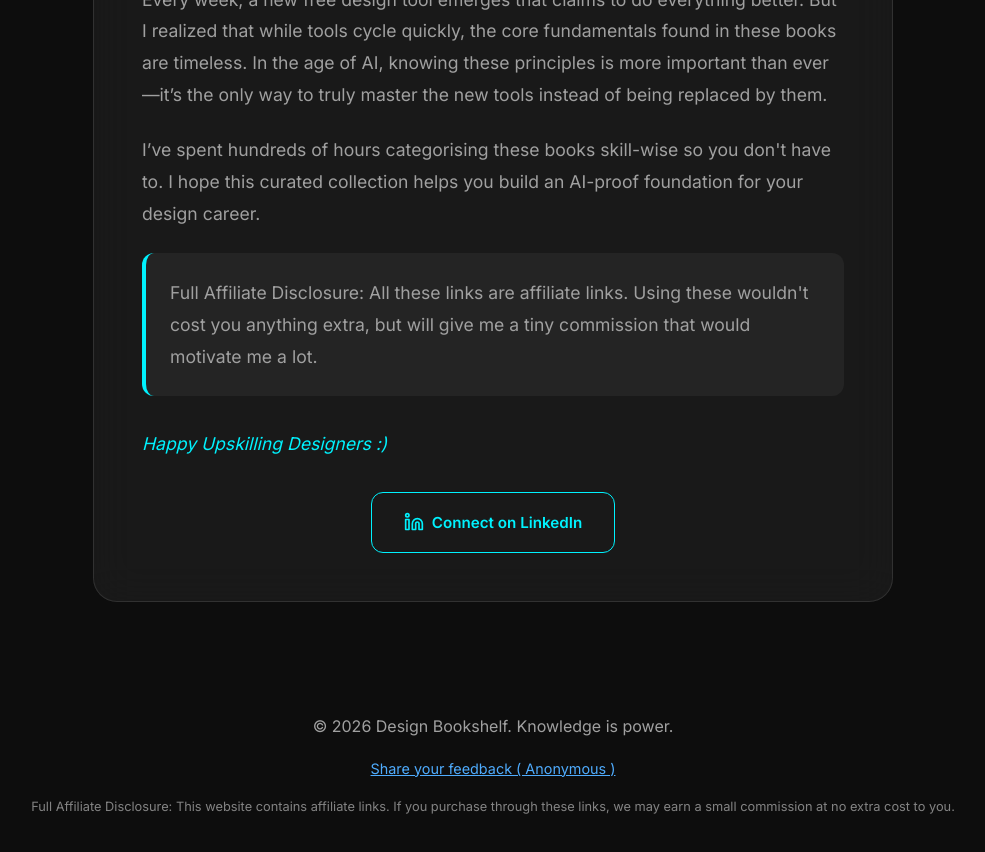
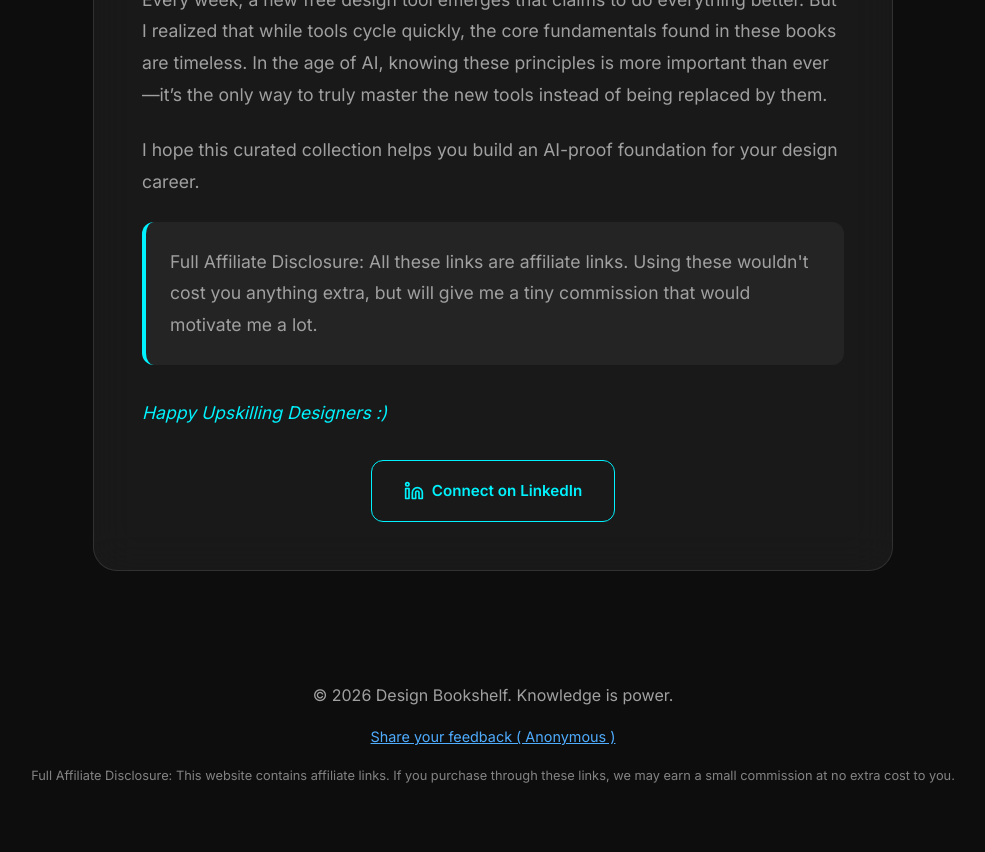
Before and after one commit to UmarShareef-design/design-bookshelf, a React (Vite) app: page /design-bookshelf/about in a window 1280 px wide. Shown: the part 840-1692 px from the top of the page, without its empty margins (147-1132 px from the left). Built offline with nearby package versions, Linux system fonts and the light colour scheme.

Commit message:
Update About page: Remove sentence about categorization time

```diff
--- a/src/components/About.jsx
+++ b/src/components/About.jsx
@@ -53,7 +53,7 @@ const About = () => {
                 </p>
 
                 <p style={{ marginBottom: '1.5rem' }}>
-                    I’ve spent hundreds of hours categorising these books skill-wise so you don't have to. I hope this curated collection helps you build an AI-proof foundation for your design career.
+                    I hope this curated collection helps you build an AI-proof foundation for your design career.
                 </p>
 
                 <p style={{
```
